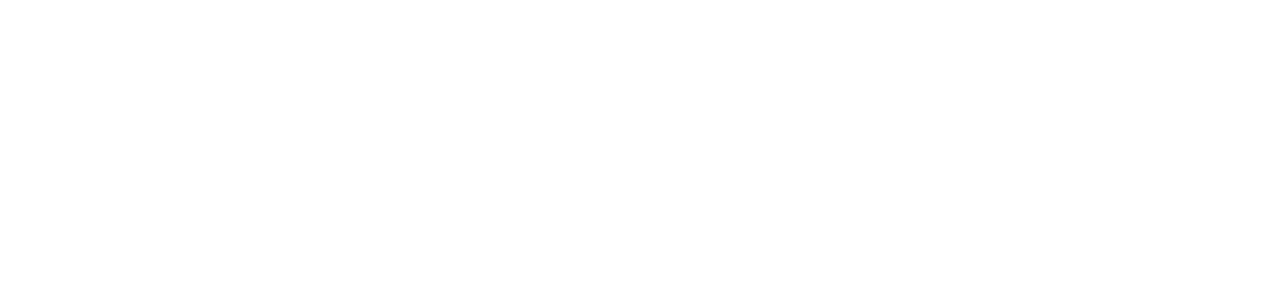
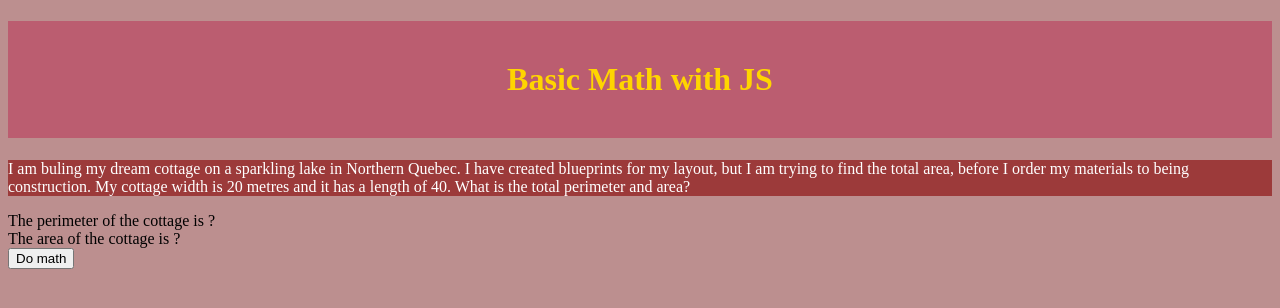
Before and after one commit to ICS20-Programming-LilyC/Unit2-02-HTML-AreaPerRectangle, a plain HTML site: page index.html in a window 1280 px wide. Drawn offline with Linux system fonts and the light colour scheme.

Commit message:
Finished code on style.css and index.html

```diff
--- /dev/null
+++ b/css/style.css
@@ -0,0 +1,21 @@
+/* Created by: Lily C
+* Created on: Mar 8 20223
+* This CSS file defines the style for index.html
+* ICS2O-Unit2-01-HTML-JS-HelloWorld
+*/
+
+body {
+	background-color: rosybrown;
+}
+
+h1 {
+	background-color: rgb(187, 93, 112);
+	color: hsl(50, 100%, 50%);
+	padding: 40px;
+	text-align: center;
+}
+
+p {
+	background-color: #9c3a3a;
+  color: #fff;
+}
--- a/index.html
+++ b/index.html
@@ -1 +1,32 @@
 <!DOCTYPE html>
+<html>
+  <head>
+    <!-- Meta data section -->
+    <meta charset="utf-8">
+    <meta name="description" content="My first webpage, with JavaScript">
+    <meta name="keywords" content="immaculata, ics2o">
+    <meta name="author" content="Ms Raffin">
+    <meta name="viewport" content="width=device-width, initial-scale=1.0">
+
+    <!--Favicon-->
+    <link rel="apple-touch-icon" sizes="180x180" href="./fav_index/apple-touch-icon.png">
+    <link rel="icon" type="image/png" sizes="32x32" href="./fav_index/favicon-32x32.png">
+    <link rel="icon" type="image/png" sizes="16x16" href="./fav_index/favicon-16x16.png">
+    <link rel="manifest" href="./fav_index/site.webmanifest">
+    <link rel="stylesheet" href="./css/style.css">
+
+    <!--Title-->
+    <title>My first webpage, with a JS file</title>
+  </head>
+  <body>
+
+    <!--Webpage written content-->
+    <h1>Basic Math with JS</h1>
+    <p>I am buling my dream cottage on a sparkling lake in Northern Quebec. I have created blueprints for my layout, but I am trying to find the total area, before I order my materials to being construction. My cottage width is 20 metres and it has a length of 40. What is the total perimeter and area?</p>
+
+    <!--javascript fonction-->
+   <div id="perimeter-math">The perimeter of the cottage is ?</div>
+    <div id="area-math">The area of the cottage is ?</div>
+    <button onclick="doPandAClicke"()>Do math</button>
+  </body>
+</html>
```
Also changed, not shown: js/script.js (added, +16 -0 lines).
